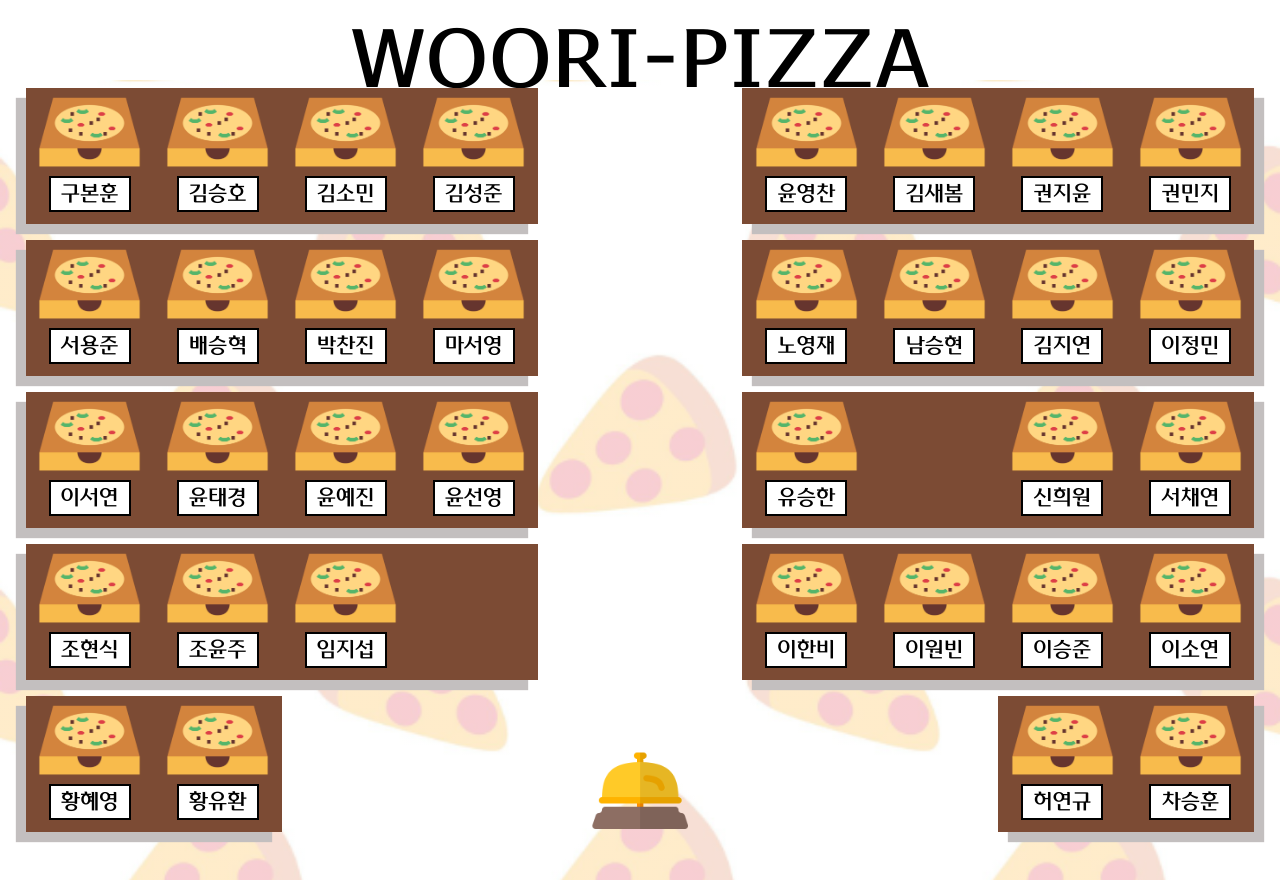
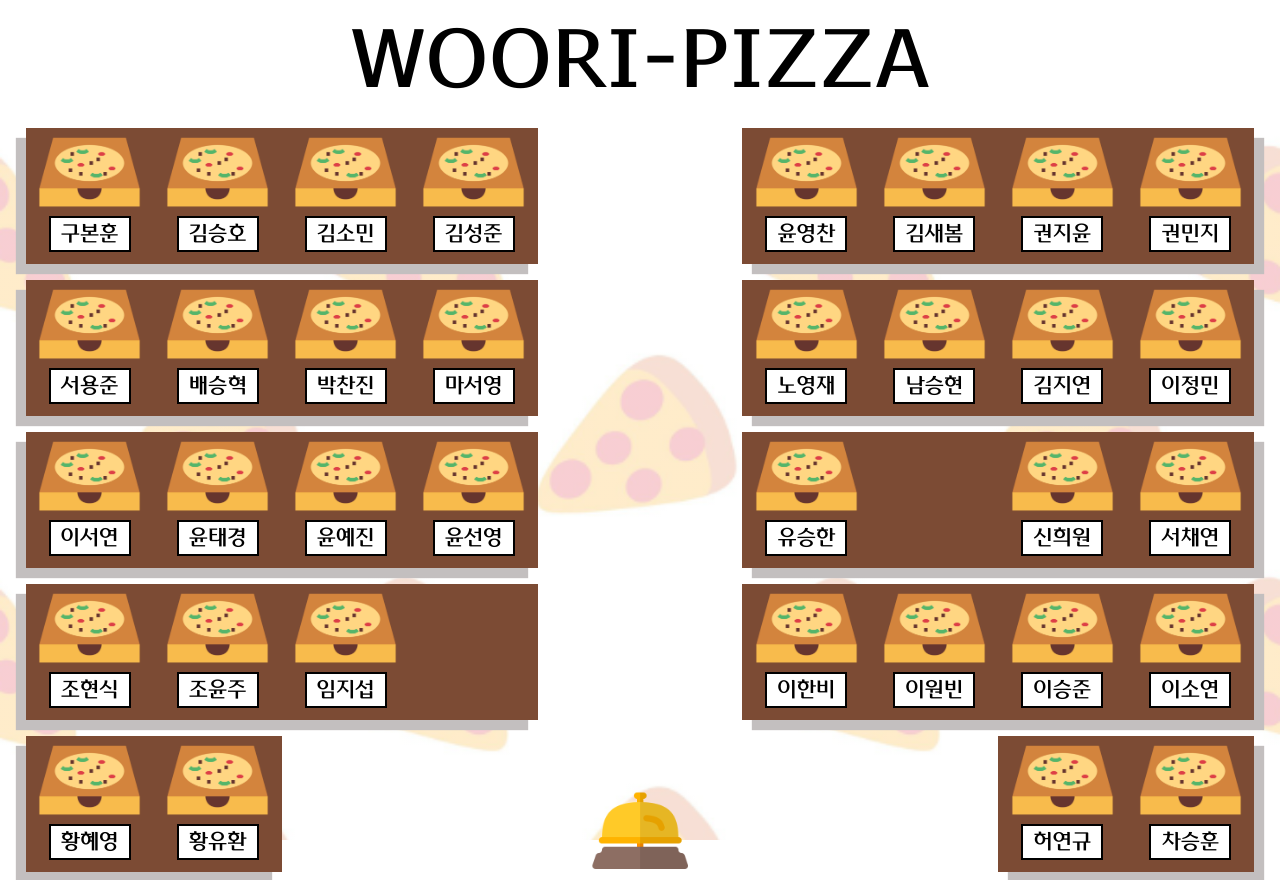
Before and after one commit to woorifisa-service-dev-4th/frontend-1st-woori-pizza, a React (Vite) app: page / in a window 1280 px wide. Built offline with nearby package versions, Linux system fonts and the light colour scheme.

Commit message:
feat: add padding on header

```diff
--- a/src/index.css
+++ b/src/index.css
@@ -20,11 +20,12 @@ body {
   height: 10vh;
   font-size: 10vh;
   font-family: "woori-font";
+  padding-bottom: 15vh;
 }
 
 .body-section {
   width: 100%;
-  height: 100vh;
+  height: 90vh;
   background-image: linear-gradient(
       rgba(255, 255, 255, 0.7),
       rgba(255, 255, 255, 0.7)
```
